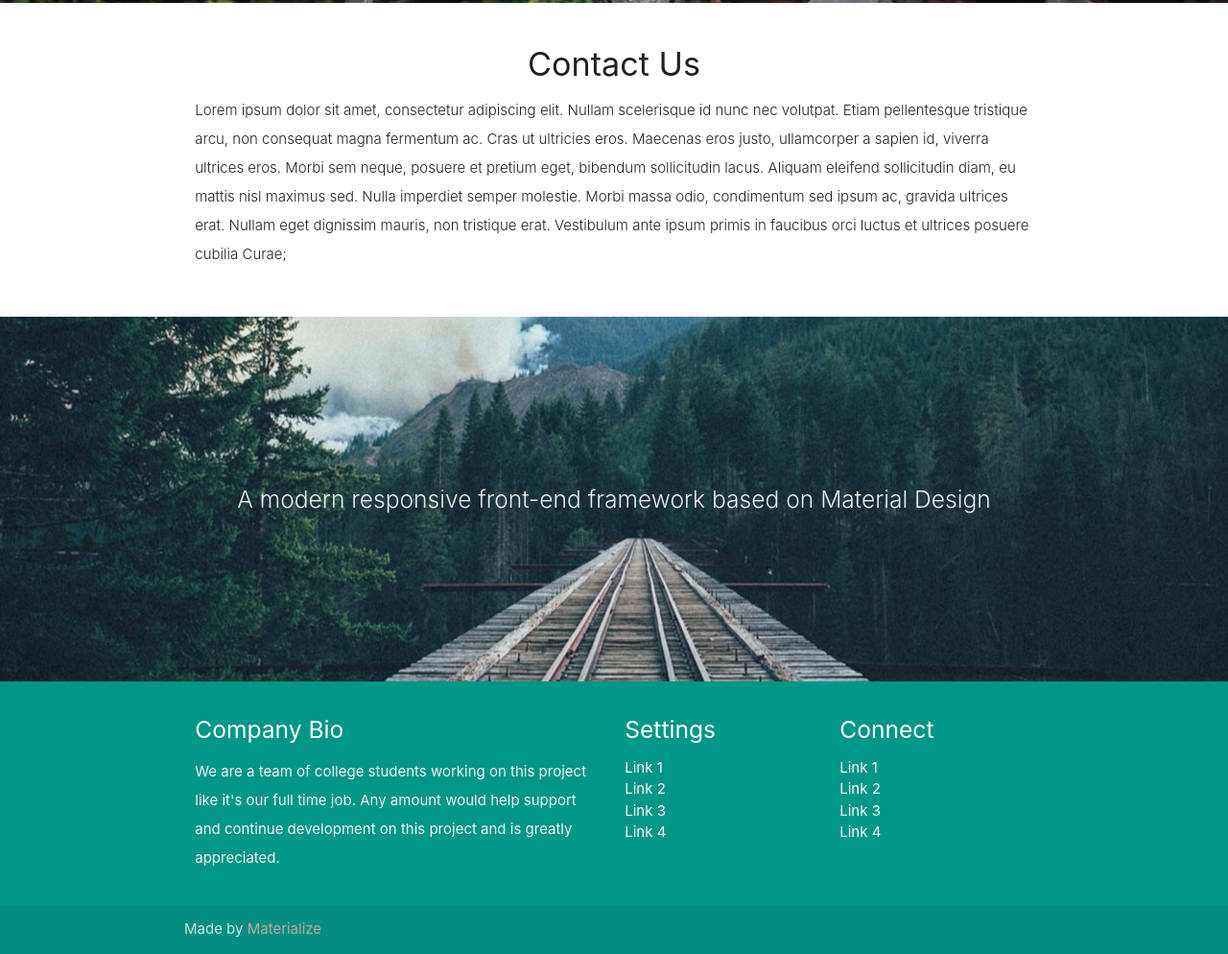
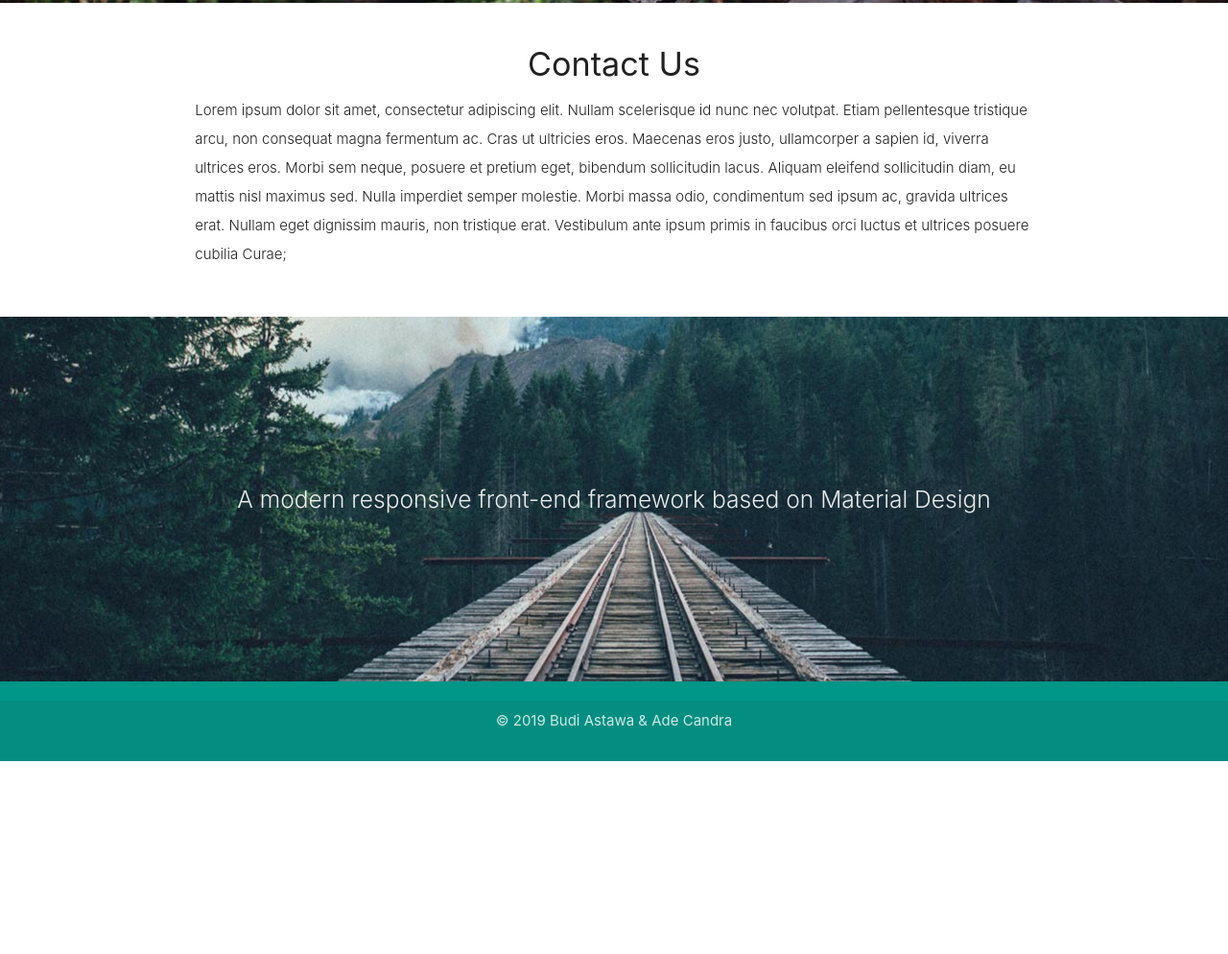
Before and after one commit to ouryoutube/ouryoutube.github.io, a plain HTML site: page index.html in a window 1280 px wide. Shown: the part 1339-2333 px from the top of the page at 96% size. After the commit the page ends 2132 px from the top, so only its background shows below. Drawn offline with nearby package versions, Linux system fonts and the light colour scheme; some icons are missing.

Commit message:
Add files via upload

```diff
--- a/index.html
+++ b/index.html
@@ -143,37 +143,9 @@
   </div>
 
   <footer class="page-footer teal">
-    <div class="container">
-      <div class="row">
-        <div class="col l6 s12">
-          <h5 class="white-text">Company Bio</h5>
-          <p class="grey-text text-lighten-4">We are a team of college students working on this project like it's our full time job. Any amount would help support and continue development on this project and is greatly appreciated.</p>
-
-
-        </div>
-        <div class="col l3 s12">
-          <h5 class="white-text">Settings</h5>
-          <ul>
-            <li><a class="white-text" href="#!">Link 1</a></li>
-            <li><a class="white-text" href="#!">Link 2</a></li>
-            <li><a class="white-text" href="#!">Link 3</a></li>
-            <li><a class="white-text" href="#!">Link 4</a></li>
-          </ul>
-        </div>
-        <div class="col l3 s12">
-          <h5 class="white-text">Connect</h5>
-          <ul>
-            <li><a class="white-text" href="#!">Link 1</a></li>
-            <li><a class="white-text" href="#!">Link 2</a></li>
-            <li><a class="white-text" href="#!">Link 3</a></li>
-            <li><a class="white-text" href="#!">Link 4</a></li>
-          </ul>
-        </div>
-      </div>
-    </div>
     <div class="footer-copyright">
-      <div class="container">
-      Made by <a class="brown-text text-lighten-3" href="http://materializecss.com">Materialize</a>
+      <div class="container row center">
+      &copy; 2019 Budi Astawa & Ade Candra
       </div>
     </div>
   </footer>
```
Also changed, not shown: contact.html (+7 -4 lines), suggest.html (+7 -4 lines).
